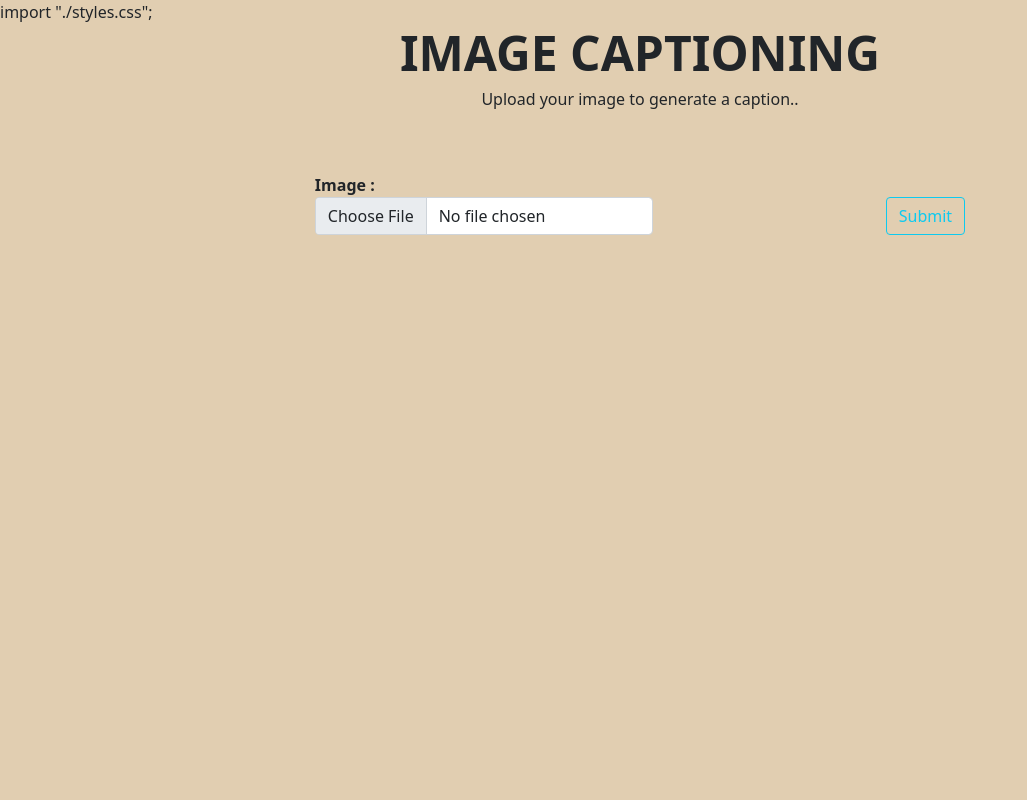
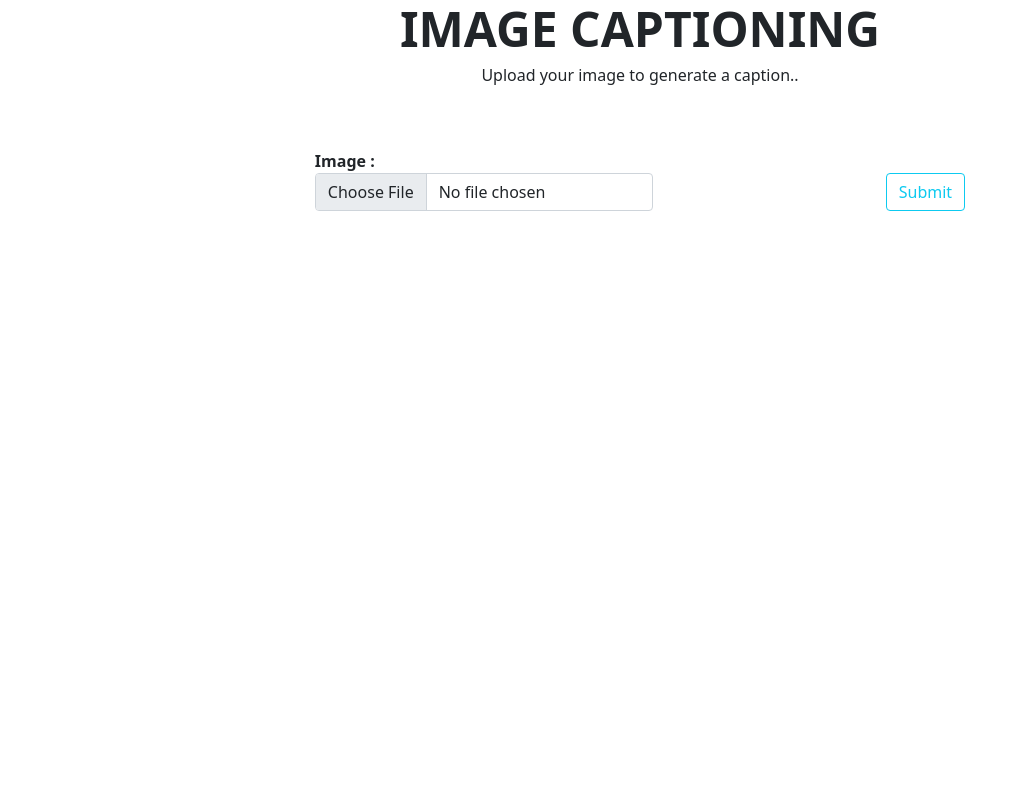
Before and after one commit to Jitesh369/Image-Captioning, a Flask app: page / in a window 1280 px wide. Shown: the whole page, without its empty margins (0-1027 px from the left). Run offline with Flask 2, Linux system fonts and the light colour scheme; parts of the project's set-up code (start-up, migrations or seed data) failed here and were passed over.

Commit message:
Revert "Update index.html"
This reverts commit 2acd71e71ae2c776361cee1184d389d4f54fd6c5.

```diff
--- a/templates/index.html
+++ b/templates/index.html
@@ -1,4 +1,3 @@
-import "./styles.css";
 <!DOCTYPE html>
 <html>
 <head>
```
